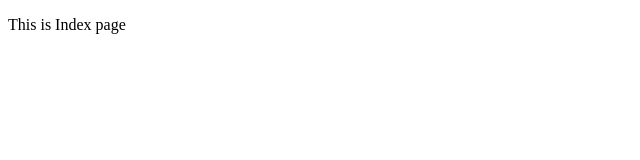
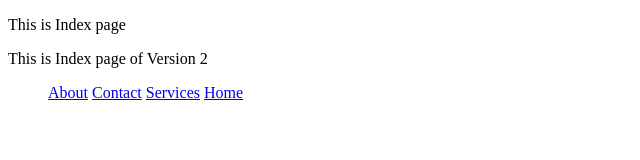
Before and after one commit to mgopnarayan123/MyRepo, a plain HTML site: page index.html in a window 1280 px wide. Shown: the whole page, without its empty margins (0-640 px from the left). Drawn offline with Linux system fonts and the light colour scheme.

Commit message:
second version of index.html

```diff
--- a/index.html
+++ b/index.html
@@ -7,5 +7,12 @@
 </head>
 <body>
     <p>This is Index page</p>
+    <p>This is Index page of Version 2</p>
+    <menu>
+        <a href="about.html">About</a>
+        <a href="contact.html">Contact</a>
+        <a href="services.html">Services</a>
+        <a href="index.html">Home</a>
+    </menu>
 </body>
 </html>
```
